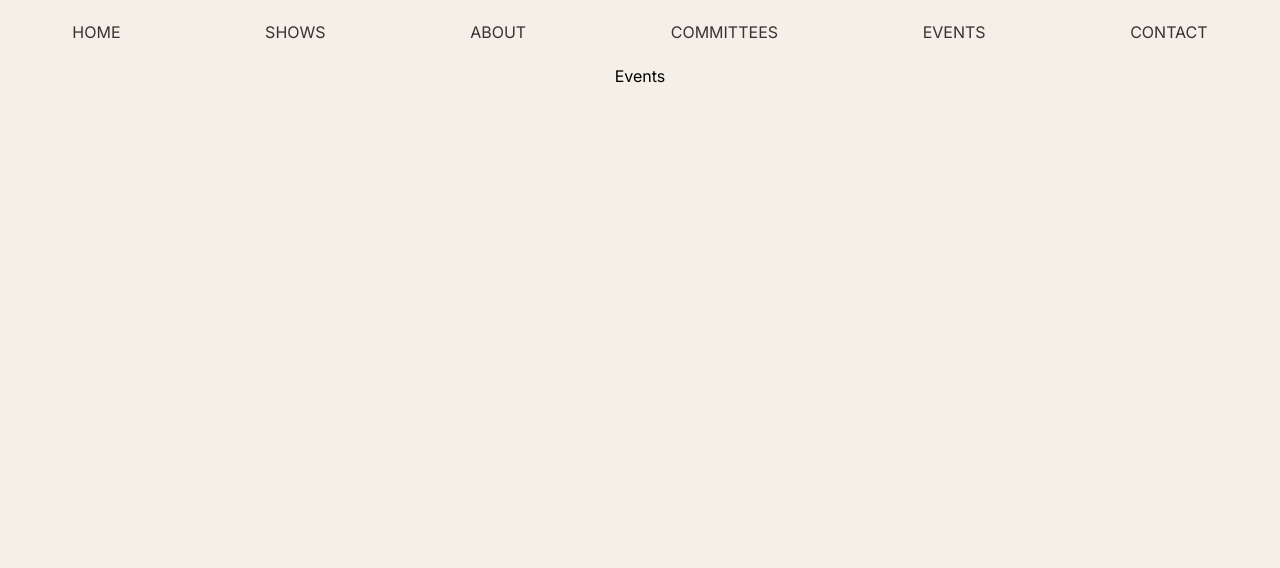
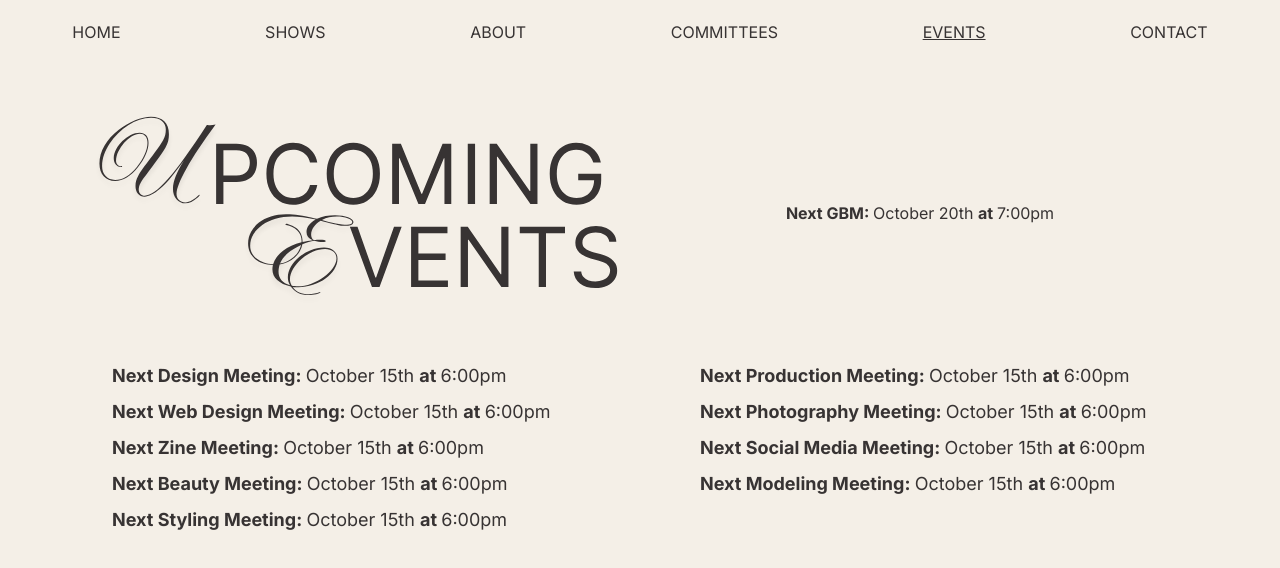
Before and after one commit to UCF-Fashion-Society/Fashion-Society-Web-25-26, a React (Vite) app: page /events in a window 1280 px wide. Shown: the top 568 px of the page. Built offline with nearby package versions, Linux system fonts and the light colour scheme.

Commit message:
Events page + Navbar fix

```diff
--- a/src/components/navbar.tsx
+++ b/src/components/navbar.tsx
@@ -37,7 +37,7 @@ export default function Navbar() {
 
                  <NavLink to = "/events" className = {({ isActive }) => `
                                                     ${isActive
-                                                    ? "text-underline"
+                                                    ? "underline"
                                                     : "hover:underline"}`}>
                             EVENTS
                 </NavLink>
--- a/src/pages/Events.tsx
+++ b/src/pages/Events.tsx
@@ -1,6 +1,77 @@
+
+const Meetings = [
+    {
+        name: "Design Meeting",
+        date: "October 15th",
+        time: "6:00pm"
+    },
+    {
+        name: "Production Meeting",
+        date: "October 15th",
+        time: "6:00pm"
+    },
+    {
+        name: "Web Design Meeting",
+        date: "October 15th",
+        time: "6:00pm"
+    },
+    {
+        name: "Photography Meeting",
+        date: "October 15th",
+        time: "6:00pm"
+    },
+    {
+        name: "Zine Meeting",
+        date: "October 15th",
+        time: "6:00pm"
+    },
+    {
+        name: "Social Media Meeting",
+        date: "October 15th",
+        time: "6:00pm"
+    },
+    {
+        name: "Beauty Meeting",
+        date: "October 15th",
+        time: "6:00pm"
+    },
+    {
+        name: "Modeling Meeting",
+        date: "October 15th",
+        time: "6:00pm"
+    },
+    {
+        name: "Styling Meeting",
+        date: "October 15th",
+        time: "6:00pm"
+    }
+]
+
 const Events = () => {
-    return(
-        <h1>Events</h1>
+    return (
+        <div>
+            <div className="grid grid-cols-2 items-center space-x-20">
+                <img src="/public/UpcomingEvents.svg" alt="Upcoming Events" className="ml-12" width={900} height={300} />
+                <h1 className=" text-[#373333] mr-20 ">
+                    <span className="font-bold">Next GBM: </span>
+                    <span> October 20th </span>
+                    <span className="font-bold"> at </span>
+                    <span> 7:00pm </span>
+                </h1>
+            </div>
+            <div className="grid grid-cols-2 ml-28 gap-2">
+                {Meetings.map((meeting) => (
+                    <div className="text-[#373333] text-lg text-left">
+                        <span className="font-bold"> Next {meeting.name}: </span>
+                        <span className=""> {meeting.date} </span>
+                        <span className="font-bold"> at </span>
+                        <span className=""> {meeting.time} </span>
+                    </div>
+                ))}
+            </div>
+        </div>
     );
 };
+
+
 export default Events;
```
